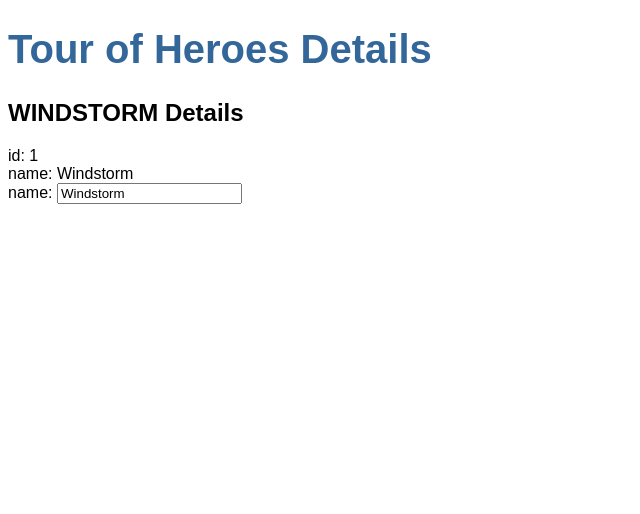
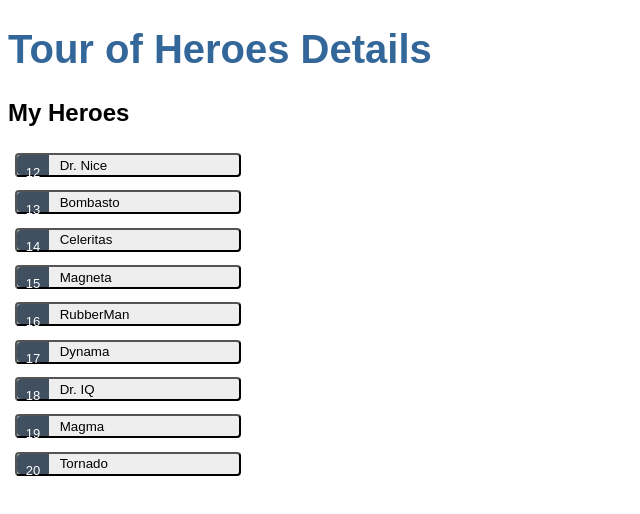
Before and after one commit to GeorgeBirb/heroesApp, an Angular app: page / in a window 1280 px wide. Shown: the top 514 px of the page, without its empty margins (0-640 px from the left). Built offline with nearby package versions, Linux system fonts and the light colour scheme.

Commit message:
Displaying a list

```diff
--- a/src/app/components/heroes/heroes.component.css
+++ b/src/app/components/heroes/heroes.component.css
@@ -0,0 +1,66 @@
+/* HeroesComponent's private CSS styles */
+.heroes {
+  margin: 0 0 2em 0;
+  list-style-type: none;
+  padding: 0;
+  width: 15em;
+}
+
+.heroes li {
+  display: flex;
+}
+
+.heroes button {
+  flex: 1;
+  cursor: pointer;
+  position: relative;
+  left: 0;
+  background-color: #EEE;
+  margin: .5em;
+  padding: 0;
+  border-radius: 4px;
+  display: flex;
+  align-items: stretch;
+  height: 1.8em;
+}
+
+.heroes button:hover {
+  color: #2c3a41;
+  background-color: #e6e6e6;
+  left: .1em;
+}
+
+.heroes button:active {
+  background-color: #525252;
+  color: #fafafa;
+}
+
+.heroes button.selected {
+  background-color: black;
+  color: white;
+}
+
+.heroes button.selected:hover {
+  background-color: #505050;
+  color: white;
+}
+
+.heroes button.selected:active {
+  background-color: black;
+  color: white;
+}
+
+.heroes .badge {
+  display: inline-block;
+  font-size: small;
+  color: white;
+  padding: 0.8em 0.7em 0 0.7em;
+  background-color: #405061;
+  line-height: 1em;
+  margin-right: .8em;
+  border-radius: 4px 0 0 4px;
+}
+
+.heroes .name {
+  align-self: center;
+}
--- a/src/app/components/heroes/heroes.component.html
+++ b/src/app/components/heroes/heroes.component.html
@@ -1,9 +1,19 @@
-<h2>{{hero.name | uppercase}} Details</h2>
-<div><span>id: </span>{{hero.id}}</div>
-<div><span>name: </span>{{hero.name}}</div>
+<h2>My Heroes</h2>
 
-<div>
-  <label> name:
-    <input [(ngModel)]="hero.name" placeholder="name"/>
-  </label>
+<ul class="heroes">
+  <li *ngFor="let hero of heroes">
+    <button [class.selected]="hero === selectedHero" type="button" (click)="onSelect(hero)">
+      <span class="badge">{{hero.id}}</span>
+      <span class="name">{{hero.name}}</span>
+    </button>
+  </li>
+</ul>
+
+<div *ngIf="selectedHero">
+  <h2>{{selectedHero.name | uppercase}} Details</h2>
+  <div>id: {{selectedHero.id}}</div>
+  <div>
+    <label for="hero-name">Hero name: </label>
+    <input id="hero-name" [(ngModel)]="selectedHero.name" placeholder="name">
+  </div>
 </div>
--- a/src/app/components/heroes/heroes.component.ts
+++ b/src/app/components/heroes/heroes.component.ts
@@ -1,5 +1,6 @@
 import {Component, OnInit} from '@angular/core';
-import {Hero} from "../../interfaces/Hero";
+import {Hero} from "../../Hero";
+import { HEROES } from '../../mock-heroes';
 
 @Component({
   selector: 'app-heroes',
@@ -8,14 +9,17 @@
 })
 export class HeroesComponent implements OnInit {
 
-  hero: Hero = {
-    id: 1,
-    name: "Windstorm"
-  };
+  heroes = HEROES;
 
   constructor() {
   }
 
   ngOnInit(): void {
   }
+
+  selectedHero?: Hero;
+  onSelect(hero: Hero): void {
+    this.selectedHero = hero;
+  }
+
 }
--- /dev/null
+++ b/src/app/mock-heroes.ts
@@ -0,0 +1,13 @@
+import {Hero} from "./Hero";
+
+export const HEROES: Hero[] = [
+  { id: 12, name: 'Dr. Nice' },
+  { id: 13, name: 'Bombasto' },
+  { id: 14, name: 'Celeritas' },
+  { id: 15, name: 'Magneta' },
+  { id: 16, name: 'RubberMan' },
+  { id: 17, name: 'Dynama' },
+  { id: 18, name: 'Dr. IQ' },
+  { id: 19, name: 'Magma' },
+  { id: 20, name: 'Tornado' }
+];
```
Also changed, not shown: src/app/Hero.ts (renamed from src/app/interfaces/Hero.ts).
